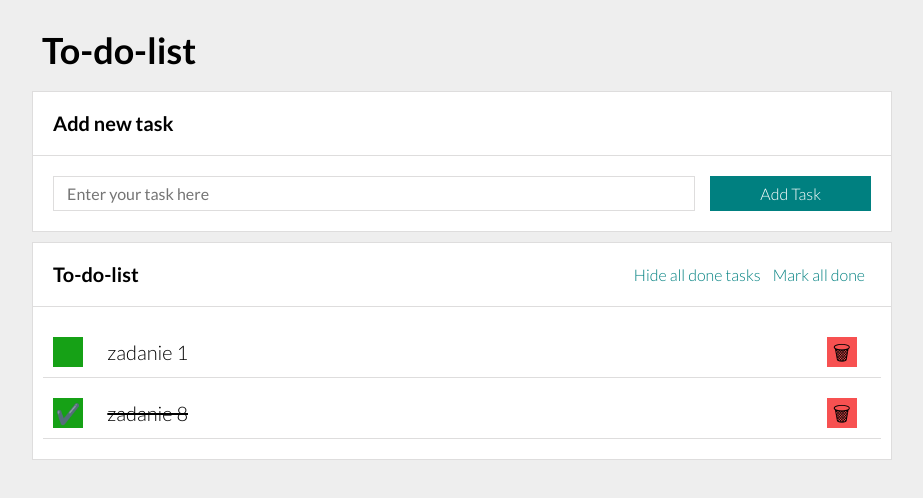
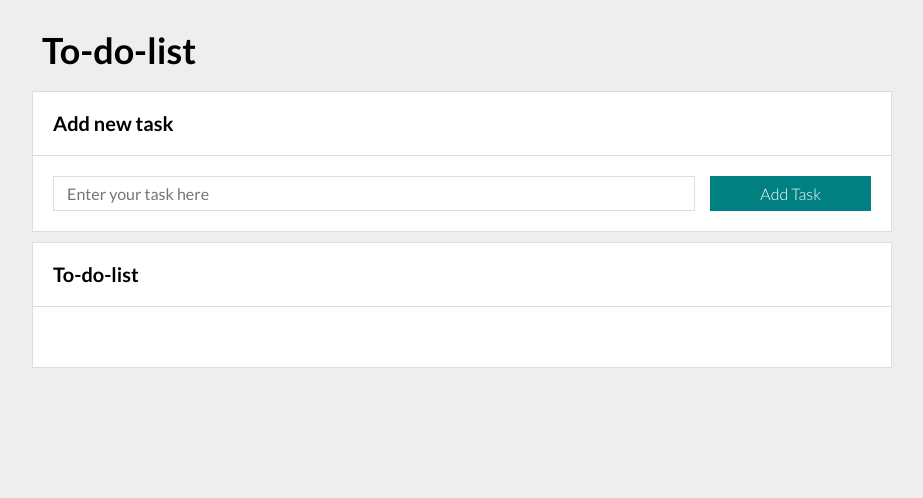
Before and after one commit to Dawid-Noszczynski/to-do-list-react, a React (Create React App) app: page / in a window 1280 px wide. Shown: the top 498 px of the page, without its empty margins (178-1101 px from the left). Built offline with nearby package versions, Linux system fonts and the light colour scheme.

Commit message:
tasks used for development deleted

```diff
--- a/src/App.js
+++ b/src/App.js
@@ -8,10 +8,7 @@ import Container from "./Container";
 
 function App() {
   const [hideDone, setHideDone] = useState(false);
-  const [tasks, setTasks] = useState([
-    { id: 1, content: "zadanie 1", done: false },
-    { id: 2, content: "zadanie 8", done: true },
-  ]);
+  const [tasks, setTasks] = useState([]);
 
   const toggleHideDone = () => {
     setHideDone(hideDone => !hideDone);
```
